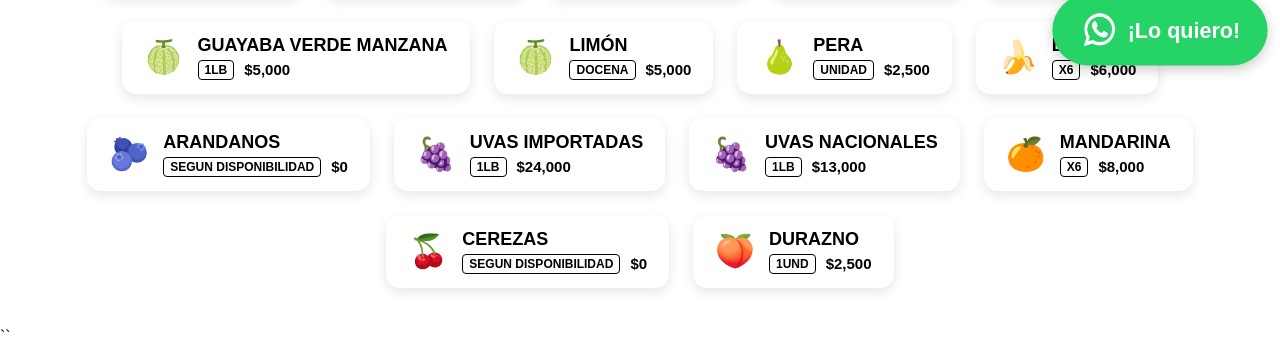
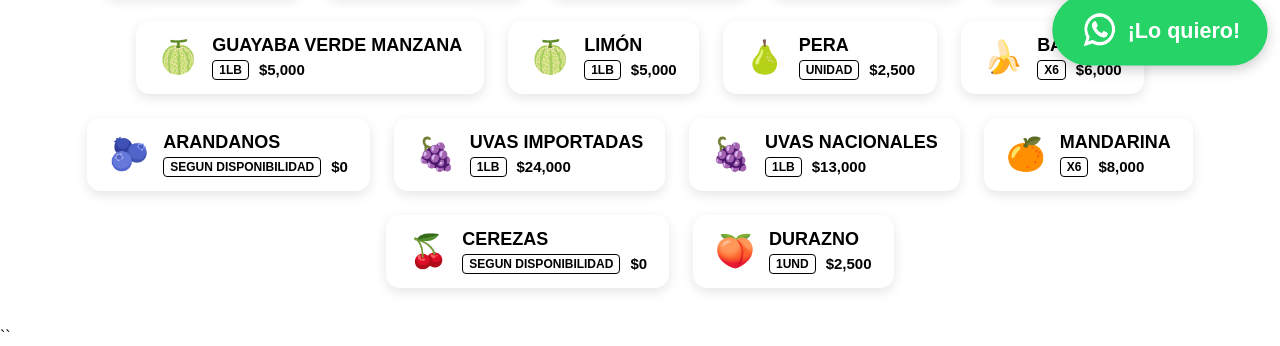
Before and after one commit to naturaliia/frutas, a plain HTML site: page index.html in a window 1280 px wide. Shown: the part 717-1063 px from the top of the page. Drawn offline with Linux system fonts and the light colour scheme.

Commit message:
index.html

```diff
--- a/index.html
+++ b/index.html
@@ -307,7 +307,7 @@ const productos = [
   { emoji: '🏉', descripcion: 'PAPAYA', unidad: '1LB', valor: 5000 },
   { emoji: '🟡', descripcion: 'UCHUVA', unidad: '1LB', valor: 8000 },
   { emoji: '🍈', descripcion: 'GUAYABA VERDE MANZANA', unidad: '1LB', valor: 5000 },
-  { emoji: '🍈', descripcion: 'LIMÓN', unidad: 'DOCENA', valor: 5000 },
+  { emoji: '🍈', descripcion: 'LIMÓN', unidad: '1LB', valor: 5000 },
   { emoji: '🍐', descripcion: 'PERA', unidad: 'UNIDAD', valor: 2500 },
   { emoji: '🍌', descripcion: 'BANANO', unidad: 'X6', valor: 6000 },
   { emoji: '🫐', descripcion: 'ARANDANOS', unidad: 'SEGUN DISPONIBILIDAD', valor: 0 },
```
